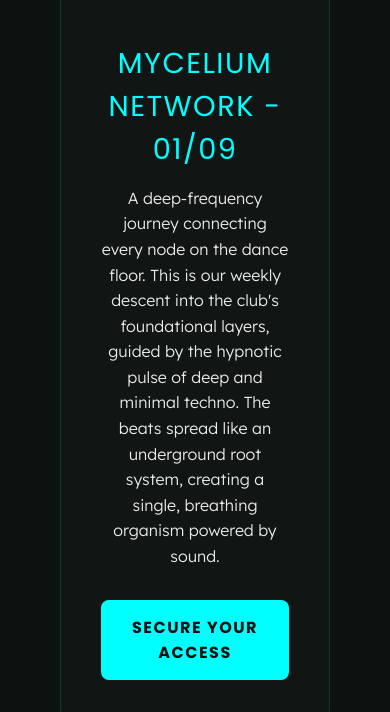
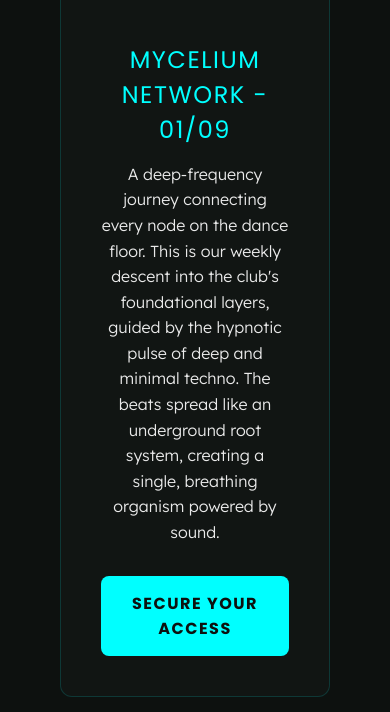
Before and after one commit to pedropierri/landing_bioma, a plain HTML site: page index.html in a window 390 px wide. Shown: the part 1217-1929 px from the top of the page. Drawn offline with Linux system fonts and the light colour scheme; grey boxes are pictures that could not be loaded.

Commit message:
bug fixeds

```diff
--- a/style/style.css
+++ b/style/style.css
@@ -370,6 +370,10 @@ h1, h2, h3, h4, h5, h6 {
         font-size: 50px;
     }
 
+        #nocturnal-cycle h2 {
+            font-size: 24px;
+    }
+
     #nocturnal-cycle #events-list {
         flex-direction: column;
         align-items: center;
```
